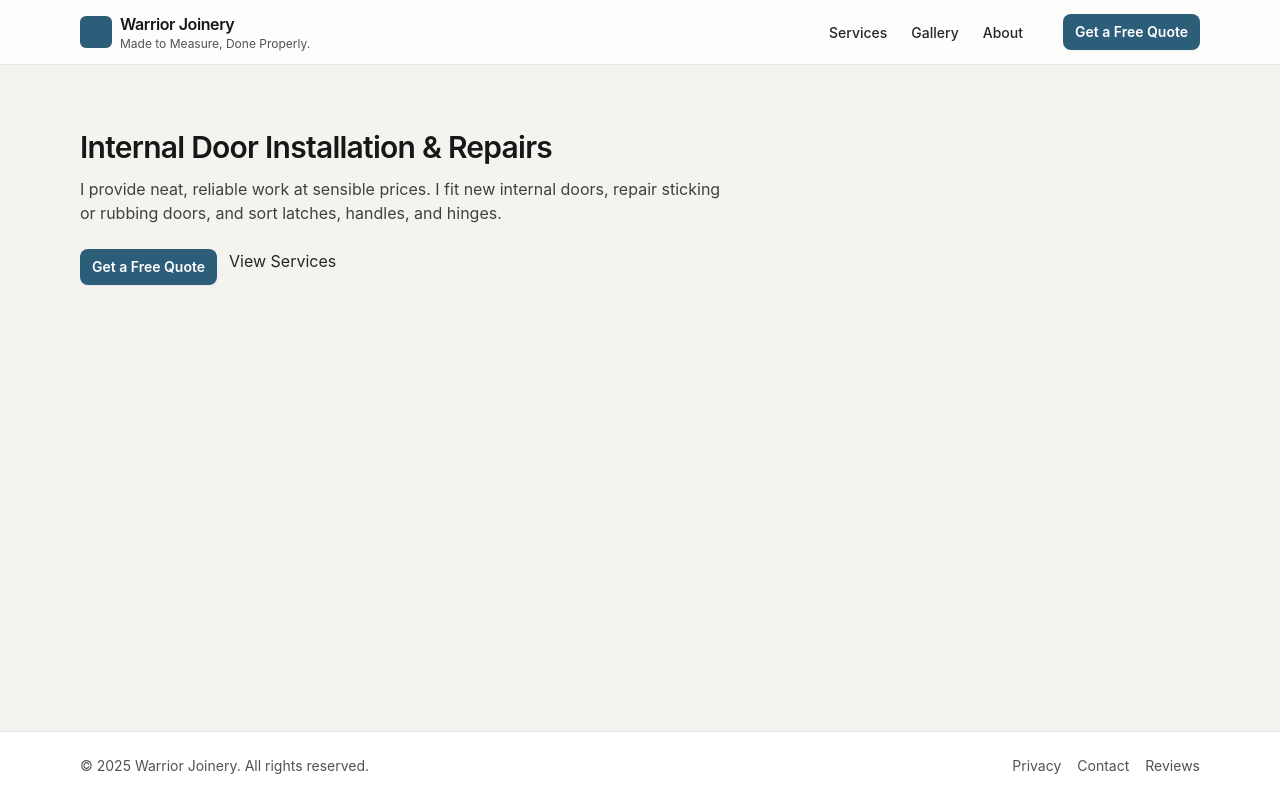
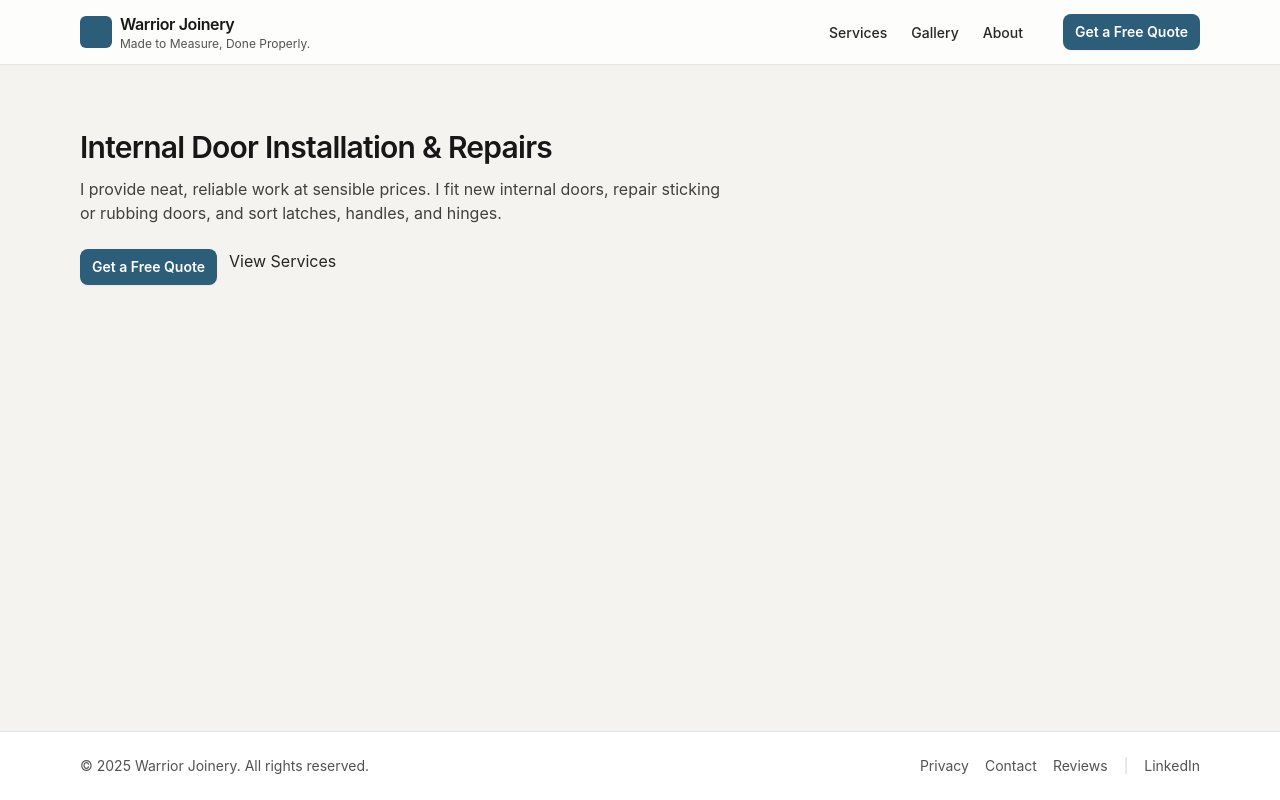
Before and after one commit to BrandonWarrior/warrior-joinery, a React (Vite) app: page / in a window 1280 px wide. Built offline with nearby package versions, Linux system fonts and the light colour scheme.

Commit message:
Add LinkedIn social link to footer

```diff
--- a/src/components/footer.tsx
+++ b/src/components/footer.tsx
@@ -1,18 +1,65 @@
-import React, { useState, useEffect, useMemo, useRef } from "react";
 import { NavLink } from "react-router-dom";
 
 export default function Footer() {
-  const item = "link";
+  const linkClass = "hover:text-neutral-900 transition-colors";
+
   return (
     <footer className="border-t border-neutral-200 bg-white">
       <div className="container-safe py-6 text-sm text-neutral-600">
-        <div className="flex flex-col items-start gap-2 md:flex-row md:items-center md:justify-between">
-          <p>© {new Date().getFullYear()} Warrior Joinery. All rights reserved.</p>
+        <div className="flex flex-col gap-4 md:flex-row md:items-center md:justify-between">
+
+          {/* Left */}
+          <p>
+            © {new Date().getFullYear()} Warrior Joinery. All rights reserved.
+          </p>
+
+          {/* Right */}
           <nav aria-label="Footer">
-            <ul className="flex flex-wrap gap-4">
-              <li><NavLink to="/privacy" className={item}>Privacy</NavLink></li>
-              <li><NavLink to="/contact" className={item}>Contact</NavLink></li>
-              <li><NavLink to="/reviews" className={item}>Reviews</NavLink></li>
+            <ul className="flex flex-wrap items-center gap-4">
+              {/* Internal links */}
+              <li>
+                <NavLink to="/privacy" className={linkClass}>
+                  Privacy
+                </NavLink>
+              </li>
+              <li>
+                <NavLink to="/contact" className={linkClass}>
+                  Contact
+                </NavLink>
+              </li>
+              <li>
+                <NavLink to="/reviews" className={linkClass}>
+                  Reviews
+                </NavLink>
+              </li>
+
+              {/* Divider */}
+              <li className="hidden sm:block text-neutral-300">|</li>
+
+              {/* Social links */}
+              <li>
+                <a
+                  href="https://www.linkedin.com/in/brandon-warrior-713314304"
+                  target="_blank"
+                  rel="noreferrer"
+                  className={linkClass}
+                >
+                  LinkedIn
+                </a>
+              </li>
+
+              {/* Easy to add later
+              <li>
+                <a
+                  href="https://www.instagram.com/yourhandle"
+                  target="_blank"
+                  rel="noreferrer"
+                  className={linkClass}
+                >
+                  Instagram
+                </a>
+              </li>
+              */}
             </ul>
           </nav>
         </div>
```
Also changed, not shown: server.js (+91 -17 lines).
